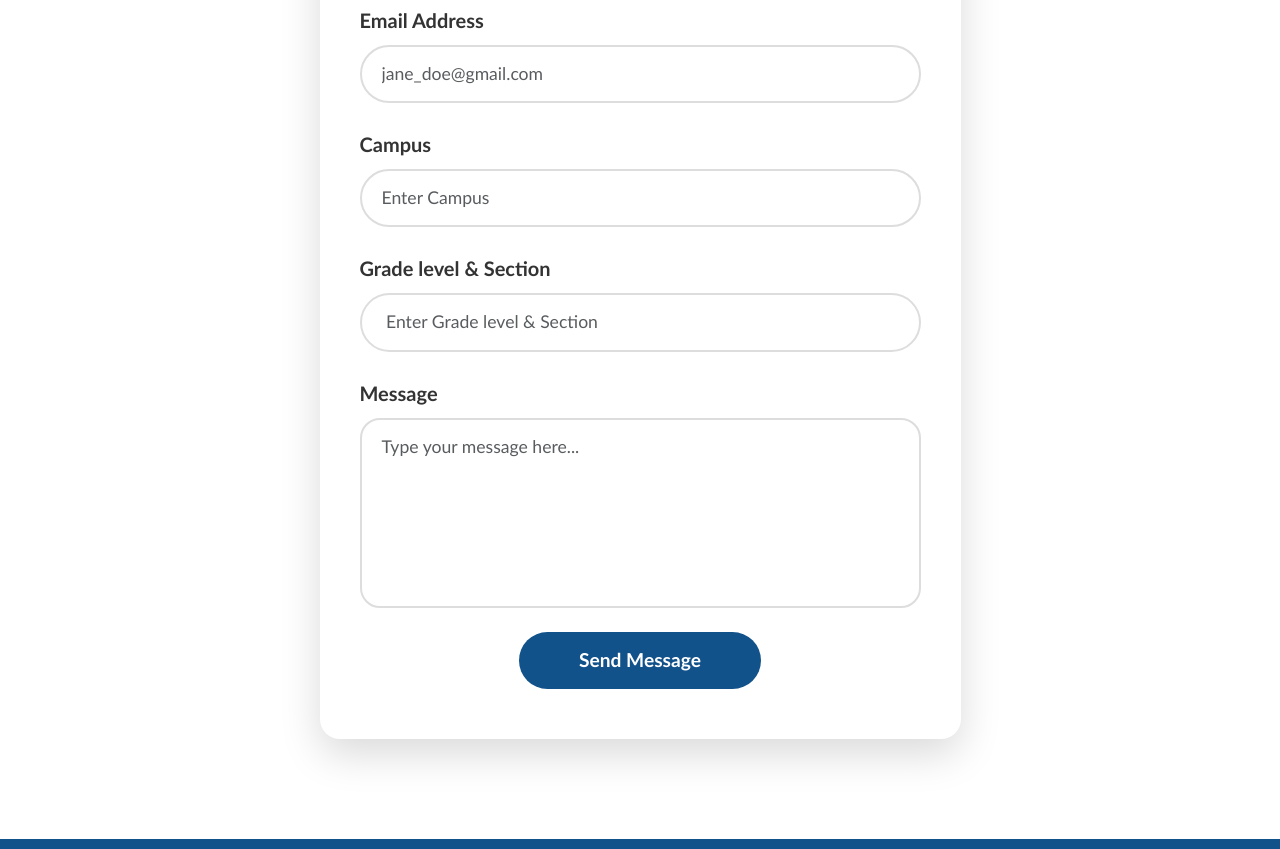
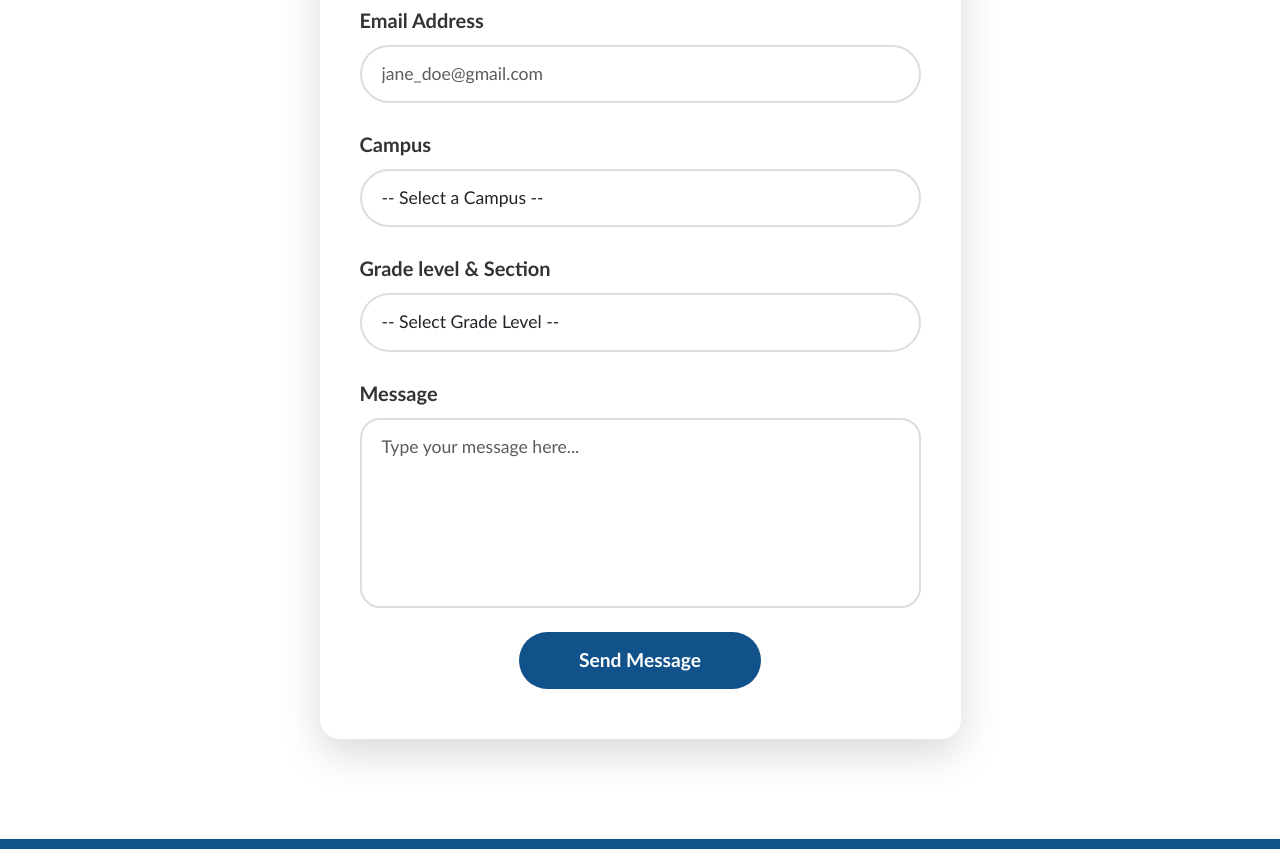
Before and after one commit to OBLP-ChuaG/LP_ICT9Emerald_Q2Project_Group-1, a plain HTML site: page page3.html in a window 1280 px wide. Shown: the part 908-1757 px from the top of the page. Drawn offline with nearby package versions, Linux system fonts and the light colour scheme.

Commit message:
Update page3.html

```diff
--- a/page3.html
+++ b/page3.html
@@ -30,7 +30,7 @@
         .hero {
             position: relative;
             min-height: 70vh;
-            background: url(campuses.gif) center/cover no-repeat;
+            background: url(campuses\ \(1\).gif) center/cover no-repeat;
             display: flex;
             align-items: center;
             color: white;
@@ -116,7 +116,7 @@
     <nav class="navbar navbar-expand-lg navbar-light bg-white fixed-top">
         <div class="container">
             <a class="navbar-brand" href="index.html">
-                <img src="Header.webp" alt="OB Montessori Logo" height="50">
+                <img src="Header (23).webp" alt="OB Montessori Logo" height="50">
             </a>
             <button class="navbar-toggler" type="button" data-bs-toggle="collapse" data-bs-target="#navbarNav">
                 <span class="navbar-toggler-icon"></span>
@@ -182,13 +182,34 @@
 
                         <div class="mb-4">
                             <label class="form-label fw-bold fs-5">Campus</label>
-                            <input type="text" class="form-control" name="Campus" placeholder="Enter Campus " required>
+                            <select class="form-control" name="Campus" required>
+                                <option value="">-- Select a Campus --</option>
+                                <option value="Angeles City, Pampanga">Angeles City, Pampanga</option>
+                                <option value="Fairview, Quezon City">Fairview, Quezon City</option>
+                                <option value="Greenhills, San Juan City">Greenhills, San Juan City</option>
+                                <option value="B.F Homes, Las Piñas City">B.F Homes, Las Piñas City</option>
+                                <option value="Sta. Ana, Manila City">Sta. Ana, Manila City</option>
+                            </select>
                         </div>
 
 
                           <div class="mb-4">
                             <label class="form-label fw-bold fs-5">Grade level & Section</label>
-                            <input type="text" class="form-control" name="Level & Section" placeholder=" Enter Grade level & Section " required>
+                            <select class="form-control" name="Level & Section" required>
+                                <option value="">-- Select Grade Level --</option>
+                                <option value="Grade 1">Grade 1</option>
+                                <option value="Grade 2">Grade 2</option>
+                                <option value="Grade 3">Grade 3</option>
+                                <option value="Grade 4">Grade 4</option>
+                                <option value="Grade 5">Grade 5</option>
+                                <option value="Grade 6">Grade 6</option>
+                                <option value="Grade 7">Grade 7</option>
+                                <option value="Grade 8">Grade 8</option>
+                                <option value="Grade 9">Grade 9</option>
+                                <option value="Grade 10">Grade 10</option>
+                                <option value="Grade 11">Grade 11</option>
+                                <option value="Grade 12">Grade 12</option>
+                            </select>
                         </div>
 
 
```
